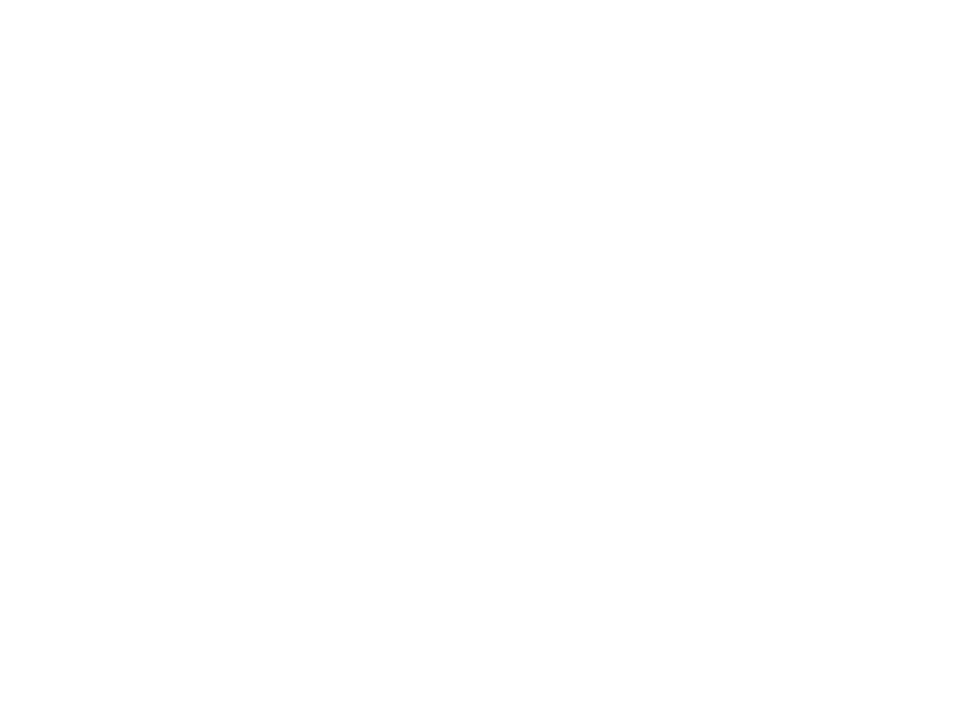
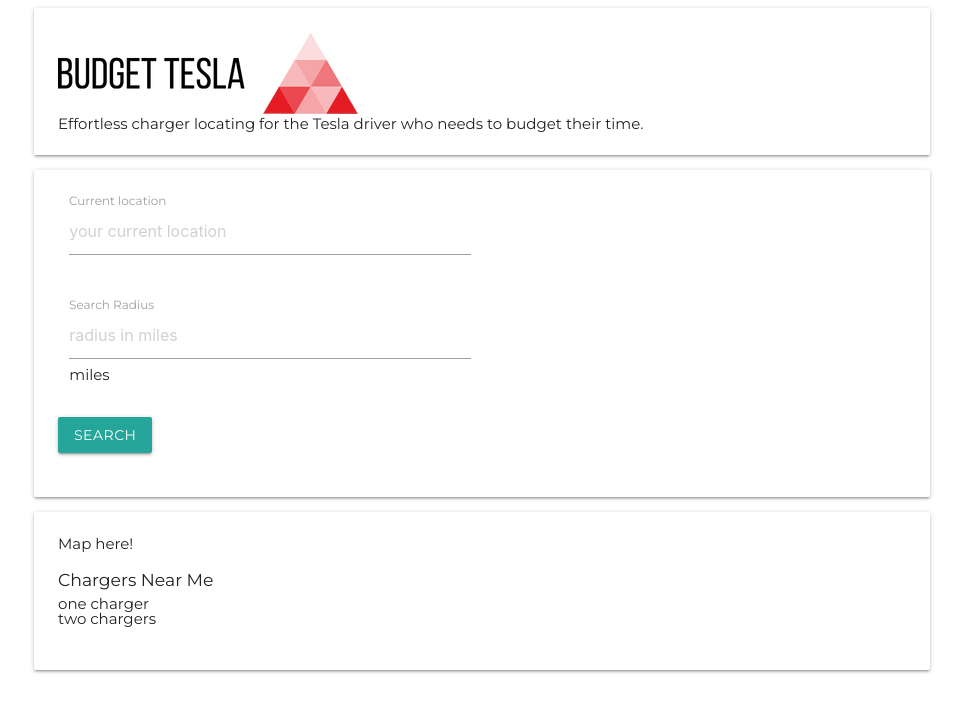
Before and after one commit to Carlnaza/parseSuperchargers, a plain HTML site: page index.html in a window 1280 px wide. Shown: the whole page, without its empty margins (158-1121 px from the left). Drawn offline with nearby package versions, Linux system fonts and the light colour scheme.

Commit message:
initial layout

```diff
--- a/assets/css/style.css
+++ b/assets/css/style.css
@@ -0,0 +1,3 @@
+.card {
+
+}
--- a/index.html
+++ b/index.html
@@ -4,7 +4,7 @@
   <meta charset="UTF-8">
   <meta name="viewport" content="width=device-width, initial-scale=1.0">
   <meta http-equiv="X-UA-Compatible" content="ie=edge">
-  <title>Parse Superchargers</title>
+  <title>Budget Tesla</title>
 
   <link href="https://fonts.googleapis.com/css?family=Montserrat&display=swap" rel="stylesheet">
   <link rel="stylesheet" href="./assets/css/reset.css">
@@ -15,6 +15,60 @@
 </head>
 <body>
 
+<div class="container">
+    <div class="card-panel">
+      <div class="card-image">
+        <img src="./assets/images/2615407603_35014798-3054-44cd-9632-538c423f3356.png">
+      </div>
+      <div class="card-content">
+        <p>Effortless charger locating for the Tesla driver who needs to budget their time.</p>
+      </div>
+    </div>
+  </div>
+ </header>
+
+  <div class="container">
+      <div class="card">
+        <div class="card-content">
+          <div class="row">
+            <div class="input-field col s6">
+              <input placeholder="your current location" id="location" type="text" class="validate">
+              <label for="current location">Current location</label>
+            </div>
+        </div>
+        <div class="row">
+          <div class="input-field col s6">
+            <input placeholder="radius in miles" id="radius" type="text" class="validate">
+            <label for="location">Search Radius</label>
+            miles
+          </div>
+        </div>
+        <div class="row">
+          <a class="waves-effect waves-light btn">Search</a>
+        </div>
+      </div>
+    </div>
+    </div>
+
+
+
+  <div class="container">
+    <div class="card">
+      <div class="card-content">
+      <div class="row">
+        Map here!
+      </div>
+      <div class="row">
+      <h6>Chargers Near Me</h6>
+      <ul id="chargerList">
+      <li>one charger</li>
+      <li>two chargers</li>
+      </ul>
+      </div>
+      </div>
+    </div>
+  </div>
+
 
 
 
```
Also changed, not shown: assets/images/2615407603_35014798-3054-44cd-9632-538c423f3356.png (added).
